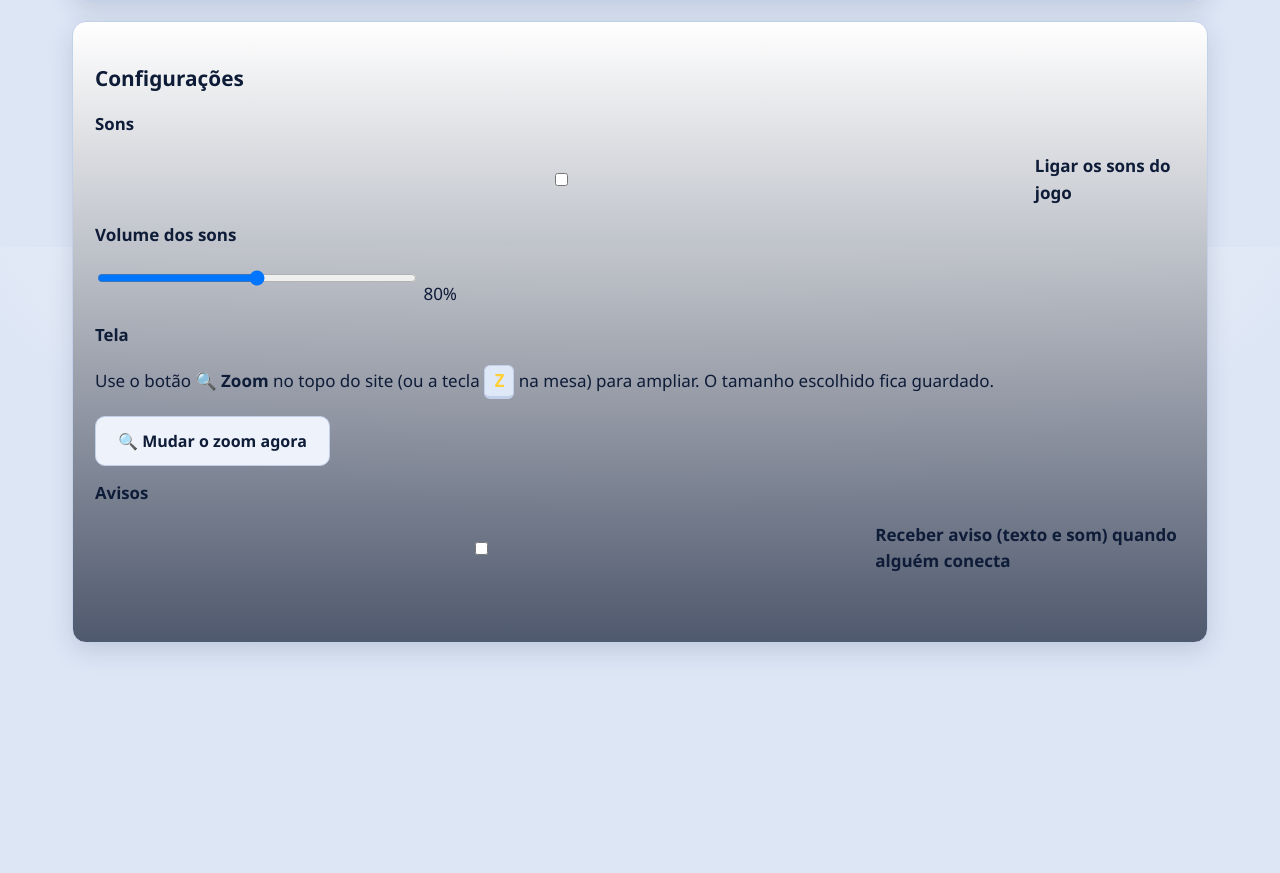
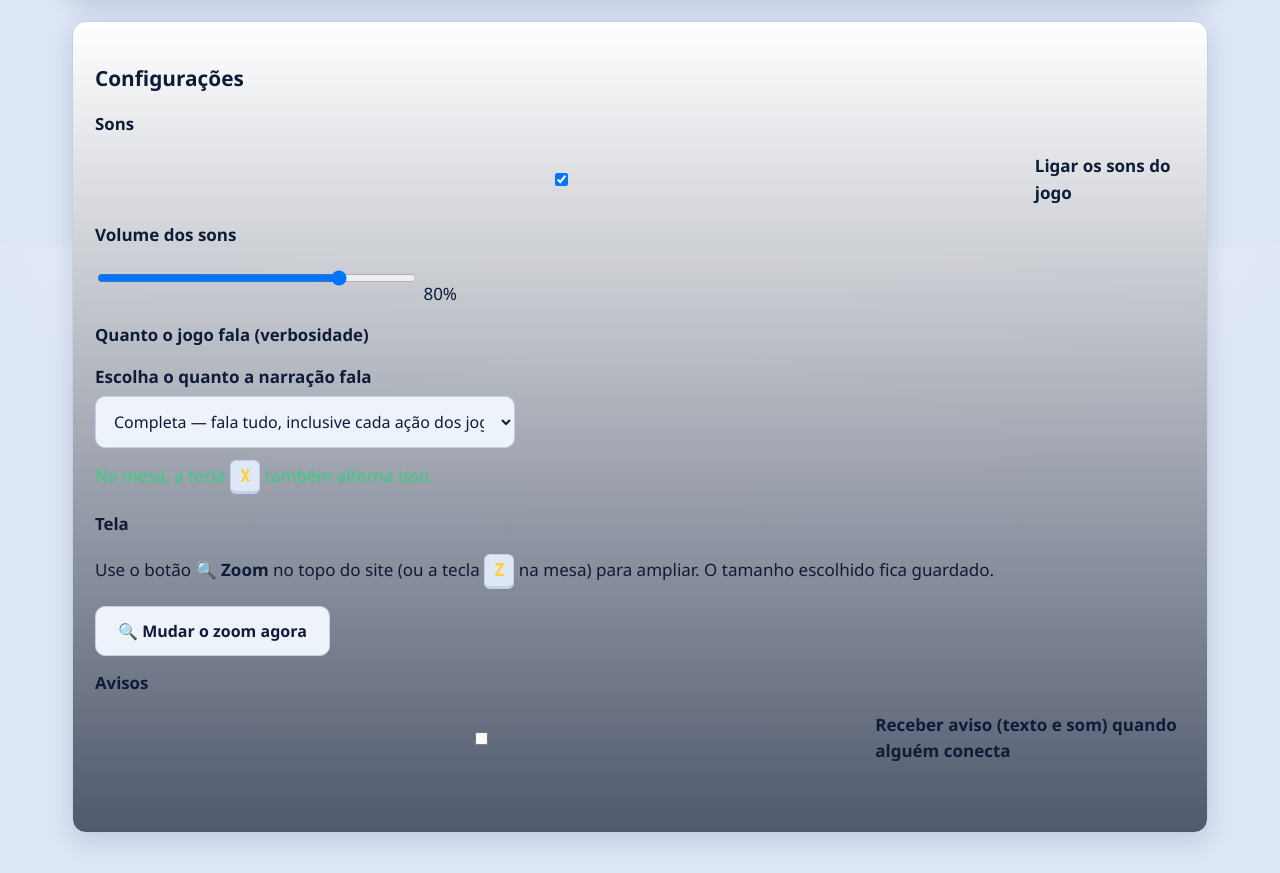
Before and after one commit to xandentro1-collab/poker-acessivel, a Flask app: template web/templates/perfil.html in a window 1280 px wide. Shown: the part 553-1426 px from the top of the page. Before the commit the page ends 1207 px from the top, so only its background shows below. Run offline with Flask 3, Linux system fonts and the light colour scheme; the template is opened without the code that fills it, so the values that code supplies are empty; some libraries are stand-ins or nearby versions.

Commit message:
v0.26.0: verbosidade configuravel (completa/media/baixa)
- a11y.js: A11y.verbosidade/setVerbosidade (localStorage) + _minImportancia.
- poker.js: importanciaNarracao (3 resultado / 2 board / 1 acao); atualizarNarracao
  FALA so linhas com importancia >= nivel (lista visual mostra tudo); tecla X +
  ciclarVerbosidade (botao btn-verbosidade).
- mesa.html: botao "Quanto fala (X)" + F1. perfil.html: seletor + script movido para
  {% block scripts %} (rodava antes das libs -> A11y/Sons indefinidos).
- .gitignore: ignora .github/workflows/ci.yml localmente (token sem escopo 'workflow';
  user adiciona pela web).

64 testes; ruff limpo. Validado: media pula acoes (mantem board+resultado), baixa so
resultado; tecla X cicla; seletor do Perfil salva.

Co-Authored-By: Claude Opus 4.8 <noreply@anthropic.com>

```diff
--- a/web/static/a11y.js
+++ b/web/static/a11y.js
@@ -12,6 +12,24 @@
       // limpar e reescrever força o leitor a reanunciar mensagens repetidas
       el.textContent = "";
       window.setTimeout(function () { el.textContent = texto; }, 30);
+    },
+
+    // Verbosidade da narração falada: "completa" (tudo), "media" (sem as ações de
+    // cada jogador) ou "baixa" (só os resultados). Fica guardada no navegador.
+    NIVEIS_VERBOSIDADE: ["completa", "media", "baixa"],
+    verbosidade: function () {
+      try {
+        const v = localStorage.getItem("poker_verbosidade");
+        return (v === "media" || v === "baixa") ? v : "completa";
+      } catch (e) { return "completa"; }
+    },
+    setVerbosidade: function (v) {
+      try { localStorage.setItem("poker_verbosidade", v); } catch (e) {}
+      return v;
+    },
+    // Importância mínima que uma linha precisa ter para ser FALADA, dado o nível.
+    _minImportancia: function () {
+      return { completa: 1, media: 2, baixa: 3 }[this.verbosidade()] || 1;
     },
   };
 
--- a/web/templates/mesa.html
+++ b/web/templates/mesa.html
@@ -14,6 +14,7 @@
   <button class="btn secundaria" id="btn-relatorio">📄 Relatório de rodadas (J)</button>
   <button class="btn secundaria" id="btn-convidar">➕ Convidar para a mesa (N)</button>
   <button class="btn secundaria" id="btn-autofold" aria-pressed="false">☐ Fold automático (K)</button>
+  <button class="btn secundaria" id="btn-verbosidade">🗣️ Quanto fala (X)</button>
   <button class="btn secundaria" id="btn-som" aria-pressed="true">🔊 Som (M)</button>
   <button class="btn secundaria" id="btn-volume-menos" aria-label="Diminuir volume dos sons">🔉 Volume −</button>
   <button class="btn secundaria" id="btn-volume-mais" aria-label="Aumentar volume dos sons">🔊 Volume +</button>
@@ -69,6 +70,7 @@
     <li><kbd>Vírgula</kbd>: Diminuir o volume dos sons</li>
     <li><kbd>Ponto</kbd>: Aumentar o volume dos sons</li>
     <li><kbd>Z</kbd>: Zoom para baixa visão (Normal, Grande, Gigante)</li>
+    <li><kbd>X</kbd>: Quanto o jogo fala (Completa, Média, Baixa)</li>
     <li><kbd>F1</kbd>: Abrir ou fechar esta ajuda</li>
   </ul>
 </div>
--- a/web/templates/perfil.html
+++ b/web/templates/perfil.html
@@ -28,6 +28,15 @@
   <input type="range" id="cfg-volume" min="0" max="100" step="5" style="width:100%;max-width:320px">
   <span id="cfg-volume-val" aria-live="polite">80%</span>
 
+  <h3 style="margin:14px 0 6px">Quanto o jogo fala (verbosidade)</h3>
+  <label for="cfg-verbosidade">Escolha o quanto a narração fala</label>
+  <select id="cfg-verbosidade" style="width:100%;max-width:420px">
+    <option value="completa">Completa — fala tudo, inclusive cada ação dos jogadores</option>
+    <option value="media">Média — fala o board e os resultados, sem cada ação</option>
+    <option value="baixa">Baixa — fala só os resultados das mãos</option>
+  </select>
+  <p class="form-ok" style="font-weight:400">Na mesa, a tecla <kbd>X</kbd> também alterna isso.</p>
+
   <h3 style="margin:14px 0 6px">Tela</h3>
   <p>Use o botão <strong>🔍 Zoom</strong> no topo do site (ou a tecla <kbd>Z</kbd> na
      mesa) para ampliar. O tamanho escolhido fica guardado.</p>
@@ -40,7 +49,9 @@
 
   <p id="cfg-feedback" role="status" aria-live="assertive" class="form-ok" style="min-height:1.1em;margin-top:10px"></p>
 </div>
+{% endblock %}
 
+{% block scripts %}
 <script>
 (function () {
   function feedback(t) { var f = document.getElementById("cfg-feedback"); if (f) f.textContent = t || ""; if (t && window.A11y) A11y.anunciar(t, "polite"); }
@@ -86,6 +97,17 @@
   });
   vol.addEventListener("change", function () { feedback("Volume em " + vol.value + " por cento."); if (window.Sons) Sons.tocar("clique"); });
 
+  // ----- verbosidade -----
+  var verb = document.getElementById("cfg-verbosidade");
+  if (verb && window.A11y) {
+    verb.value = A11y.verbosidade();
+    verb.addEventListener("change", function () {
+      A11y.setVerbosidade(verb.value);
+      var txt = { completa: "fala tudo", media: "fala o board e os resultados", baixa: "fala só os resultados" }[verb.value];
+      feedback("Verbosidade: " + txt + ".");
+    });
+  }
+
   // ----- zoom -----
   document.getElementById("cfg-zoom").addEventListener("click", function () {
     if (window.ampliarTela) window.ampliarTela();
```
Also changed, not shown: MELHORIAS.md (+3 -3 lines), MUDANCAS.md (+33 -0 lines), web/static/poker.js (+30 -1 lines), 1 other file.
